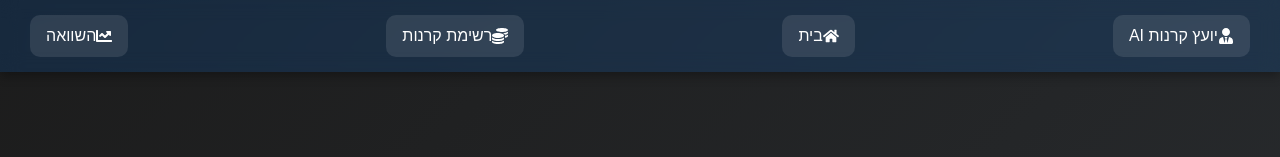
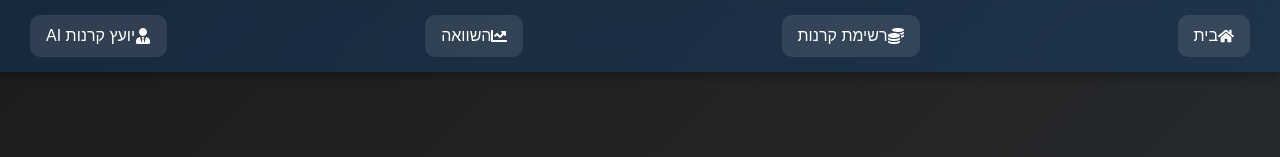
Before and after one commit to EASS-HIT-PART-A-2024-CLASS-VI/AdirGelkop_AllFunds, a React (Create React App) app in the folder frontend/: page / in a window 1280 px wide. Shown: the top 157 px of the page. Built offline with nearby package versions, Linux system fonts and the light colour scheme; a web font is replaced by a local one.

Commit message:
everything is working besides the padantic AI

```diff
--- a/frontend/src/App.js
+++ b/frontend/src/App.js
@@ -3,7 +3,7 @@ import { getFundsByProduct } from "./services/backend";
 import "./App.css";
 import FinancialProduct from "./FinancialProduct";
 import InvestmentPrediction from "./InvestmentPrediction";
-import EconomicAdvisor from "./EconomicAdvisor"; // New import for advisor microservice
+import EconomicAdvisor from "./economicAdvisor"; // Ensure filename matches exactly (EconomicAdvisor.js)
 import { motion, useViewportScroll, useTransform } from "framer-motion";
 import { FaHome, FaChartLine, FaCoins, FaUserTie } from "react-icons/fa";
 
@@ -59,17 +59,6 @@ function App() {
   return (
     <div className="app-container">
       <header className="navbar">
-        {/* New button on the far left for Economic Advisor */}
-        <motion.button
-          className="nav-button"
-          onClick={() => setActiveTab("advisor")}
-          whileHover={{ scale: 1.15 }}
-          variants={fadeInUp}
-          initial="hidden"
-          animate="visible"
-        >
-          <FaUserTie /> יועץ קרנות AI
-        </motion.button>
         <motion.button
           className="nav-button"
           onClick={() => setActiveTab("home")}
@@ -99,6 +88,16 @@ function App() {
           animate="visible"
         >
           <FaChartLine /> השוואה
+        </motion.button>
+        <motion.button
+          className="nav-button"
+          onClick={() => setActiveTab("advisor")}
+          whileHover={{ scale: 1.15 }}
+          variants={fadeInUp}
+          initial="hidden"
+          animate="visible"
+        >
+          <FaUserTie /> יועץ קרנות AI
         </motion.button>
       </header>
       <main className="main-content">
@@ -133,14 +132,13 @@ function App() {
           </>
         )}
         {activeTab === "comparison" && <Comparison />}
-        {activeTab === "advisor" && <EconomicAdvisor />} {/* Render advisor tab */}
+        {activeTab === "advisor" && <EconomicAdvisor />} {/* Render Economic Advisor tab */}
       </main>
       <Footer />
     </div>
   );
 }
 
-// Home component remains unchanged
 const Home = () => {
   const { scrollY } = useViewportScroll();
   const yImage1 = useTransform(scrollY, [0, 300], [0, -50]);
@@ -320,7 +318,6 @@ const FundsList = ({ funds, error, loading }) => {
   }
 };
 
-// Comparison component remains unchanged
 const Comparison = () => {
   return (
     <motion.div
@@ -378,7 +375,6 @@ const Comparison = () => {
   );
 };
 
-// Footer component remains unchanged
 const Footer = () => {
   return (
     <footer className="footer">
```
